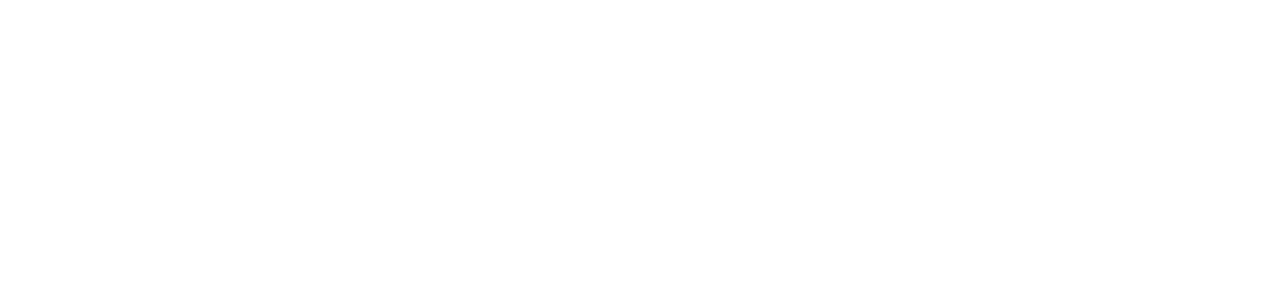
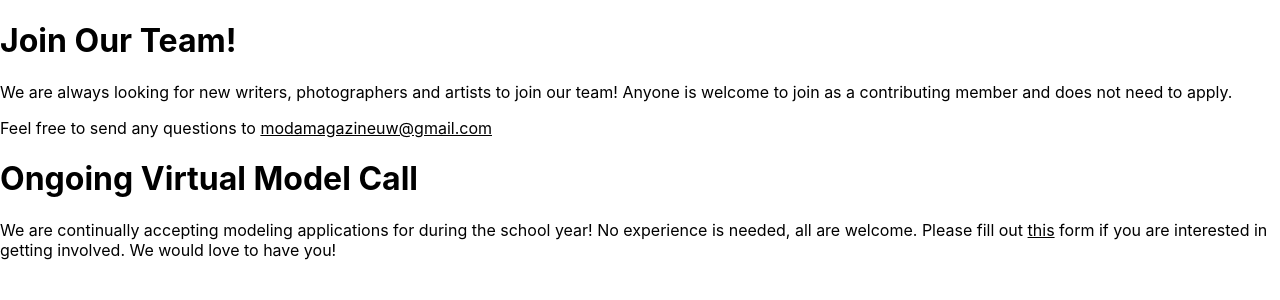
Before and after one commit to danhsiao/Moda, a React (Create React App) app: page /join in a window 1280 px wide. Before the commit this address had no page. Shown: the top 300 px of the page. Built offline with nearby package versions, Linux system fonts and the light colour scheme.

Commit message:
Moved join page to JSX and router

```diff
--- a/src/App.js
+++ b/src/App.js
@@ -2,6 +2,7 @@
 import { Route, Routes } from 'react-router-dom';
 import Home from "./Home"
 import About from './pages/About';
+import Join from './pages/Join';
 
 function App() {
   return (
@@ -9,6 +10,7 @@
       <Routes>
         <Route path='/' element={<Home/>}/>
         <Route path='/about' element={<About/>}/>
+        <Route path='/join' element={<Join/>}/>
       </Routes>
     </>
   );
--- a/src/index.css
+++ b/src/index.css
@@ -27,6 +27,7 @@
   overflow: hidden;
   margin: auto;
   max-width: 100%;
+  box-shadow: 8px 8px 15px rgba(0, 0, 0, 0.5);
 }
 
 .about-block {
@@ -35,6 +36,7 @@
   justify-content: center;
   align-items: center;
   font-family: sans-serif;
+  padding-top: 15px;
 }
 
 .about-block > p {
@@ -45,3 +47,11 @@
   letter-spacing: .01em;
   line-height: 1.7em;
 }
+
+.about-block > h2 {
+  font-weight: 400;
+  font-style: normal;
+  font-size: 22px;
+  letter-spacing: .02em;
+  line-height: 1em;
+}
--- /dev/null
+++ b/src/pages/Join.js
@@ -0,0 +1,26 @@
+import React from "react";
+
+function Join() {
+    return (
+        <body>
+            <div>
+                <h1 id="joinTeam">Join Our Team!</h1>
+                <p>We are always looking for new writers, photographers and artists to join our team!
+                Anyone is welcome to join as a contributing member and does not need to apply.
+                </p>
+                <p>
+                    Feel free to send any questions to <a href="modamagazineuw@gmail.com" style={{color: 'black'}}>modamagazineuw@gmail.com</a>
+                </p>
+            </div>
+
+            <div>
+                <h1 id="virtualModel">Ongoing Virtual Model Call</h1>
+                <p>We are continually accepting modeling applications for during the school year! No experience is needed, all are welcome. Please fill out <a href="https://docs.google.com/forms/d/e/1FAIpQLSeZdwS1YSNmZ7AH6pVFyubPHNIHpy0CphRlyru4jaYXZhj52Q/viewform" style={{color: 'black'}}> this</a> form
+                    if you are interested in getting involved. We would love to have you!
+                </p>
+            </div>
+        </body>
+    );
+}
+
+export default Join;
```
